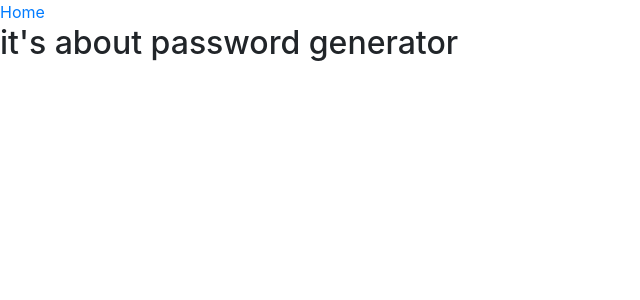
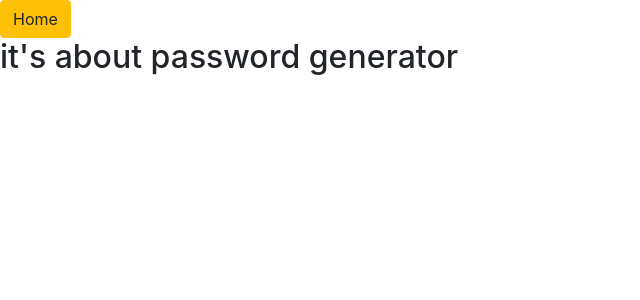
Before and after one commit to sujan25071997/django3-password_generator, a Django app: page /about/ in a window 1280 px wide. Shown: the top 300 px of the page, without its empty margins (0-640 px from the left). Run offline with Django 3.2, Linux system fonts and the light colour scheme; some libraries are stand-ins or nearby versions.

Commit message:
I madwe some tweaks

```diff
--- a/generator/templates/generator/about.html
+++ b/generator/templates/generator/about.html
@@ -1,3 +1,3 @@
 <link rel="stylesheet" href="https://stackpath.bootstrapcdn.com/bootstrap/4.4.1/css/bootstrap.min.css" integrity="sha384-Vkoo8x4CGsO3+Hhxv8T/Q5PaXtkKtu6ug5TOeNV6gBiFeWPGFN9MuhOf23Q9Ifjh" crossorigin="anonymous">
-<a href='{% url 'home' %}'>Home</a>
+<a href='{% url 'home' %}' class='btn btn-warning'>Home</a>
 <h2>it's about password generator</h2>
--- a/generator/templates/generator/password.html
+++ b/generator/templates/generator/password.html
@@ -3,5 +3,5 @@
   <a href='{% url 'home' %}' class='btn btn-warning'>Home</a>
   <a href='{% url 'about' % class='btn btn-warning'}'>About</a>
   <h1>Your PASSWORD:</h1>
-  <h2 class='alert alert-success'>{{password}}</h2>
+  <h2 class='alert alert-success'>{{ password }}</h2>
 </div>
```
